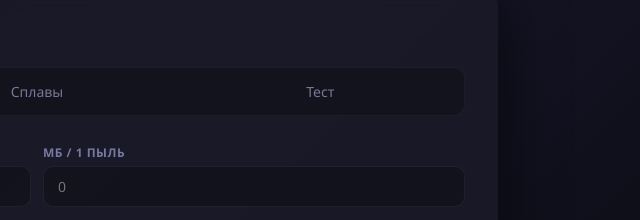
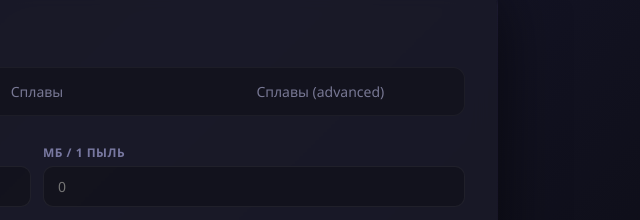
Before and after one commit to gefestrop/Tfc-calculator, a plain HTML site: page index.html in a window 1280 px wide. Shown: the part 196-416 px from the top of the page, 603-1243 px from the left. Drawn offline with Linux system fonts and the light colour scheme.

Commit message:
Rename tab: Тест -> Сплавы (advanced)

```diff
--- a/index.html
+++ b/index.html
@@ -12,7 +12,7 @@
         <div class="tabs">
             <button class="tab active" data-mode="smelt">Плавка</button>
             <button class="tab" data-mode="alloy">Сплавы</button>
-            <button class="tab" data-mode="test">Тест</button>
+            <button class="tab" data-mode="test">Сплавы (advanced)</button>
         </div>
 
         <div class="mode active" id="modeSmelt">
```
